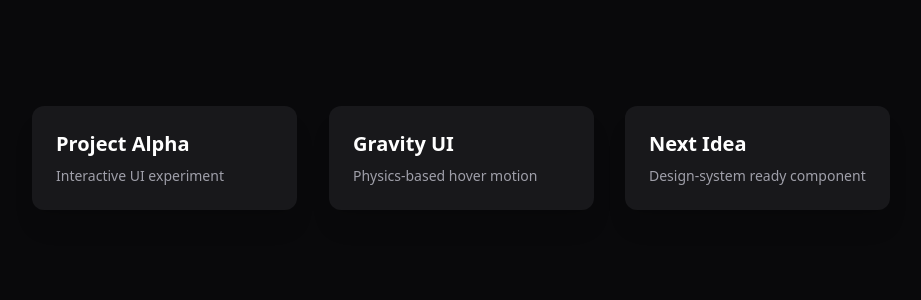
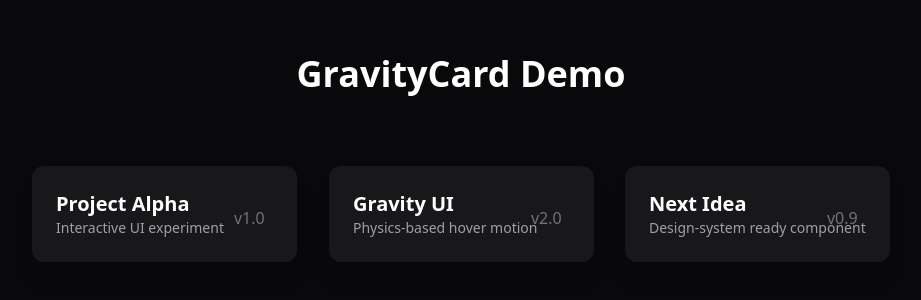
Before and after one commit to Manzi-Elvis/Gravity-UI, a React (Vite) app: page / in a window 1280 px wide. Shown: the part 242-542 px from the top of the page, without its empty margins (179-1100 px from the left). Built offline with nearby package versions, Linux system fonts and the light colour scheme.

Commit message:
demo page

```diff
--- a/src/App.tsx
+++ b/src/App.tsx
@@ -2,44 +2,31 @@ import { GravityCard } from "./components/GravityCard"
 
 export default function App() {
   return (
-    <main className="min-h-screen bg-zinc-950 text-white flex items-center justify-center p-10">
+    <main className="min-h-screen bg-zinc-950 text-white flex flex-col items-center justify-center p-10 gap-10">
+      <h1 className="text-4xl font-bold mb-8">GravityCard Demo</h1>
+
       <div className="grid grid-cols-1 md:grid-cols-3 gap-8">
-        <GravityCard>
-          <CardContent
-            title="Project Alpha"
-            description="Interactive UI experiment"
-          />
+        {/* Card 1 */}
+        <GravityCard maxRotation={15}>
+          <h3 className="text-xl font-bold">Project Alpha</h3>   {/* front layer */}
+          <p className="text-sm text-zinc-400">Interactive UI experiment</p> {/* middle layer */}
+          <span className="absolute bottom-2 right-2 text-zinc-500">v1.0</span> {/* back layer */}
         </GravityCard>
 
+        {/* Card 2 */}
         <GravityCard maxRotation={20}>
-          <CardContent
-            title="Gravity UI"
-            description="Physics-based hover motion"
-          />
+          <h3 className="text-xl font-bold">Gravity UI</h3>
+          <p className="text-sm text-zinc-400">Physics-based hover motion</p>
+          <span className="absolute bottom-2 right-2 text-zinc-500">v2.0</span>
         </GravityCard>
 
+        {/* Card 3 */}
         <GravityCard maxRotation={10}>
-          <CardContent
-            title="Next Idea"
-            description="Design-system ready component"
-          />
+          <h3 className="text-xl font-bold">Next Idea</h3>
+          <p className="text-sm text-zinc-400">Design-system ready component</p>
+          <span className="absolute bottom-2 right-2 text-zinc-500">v0.9</span>
         </GravityCard>
       </div>
     </main>
   )
 }
-
-function CardContent({
-  title,
-  description,
-}: {
-  title: string
-  description: string
-}) {
-  return (
-    <div className="space-y-2">
-      <h3 className="text-xl font-semibold">{title}</h3>
-      <p className="text-sm text-zinc-400">{description}</p>
-    </div>
-  )
-}
```
